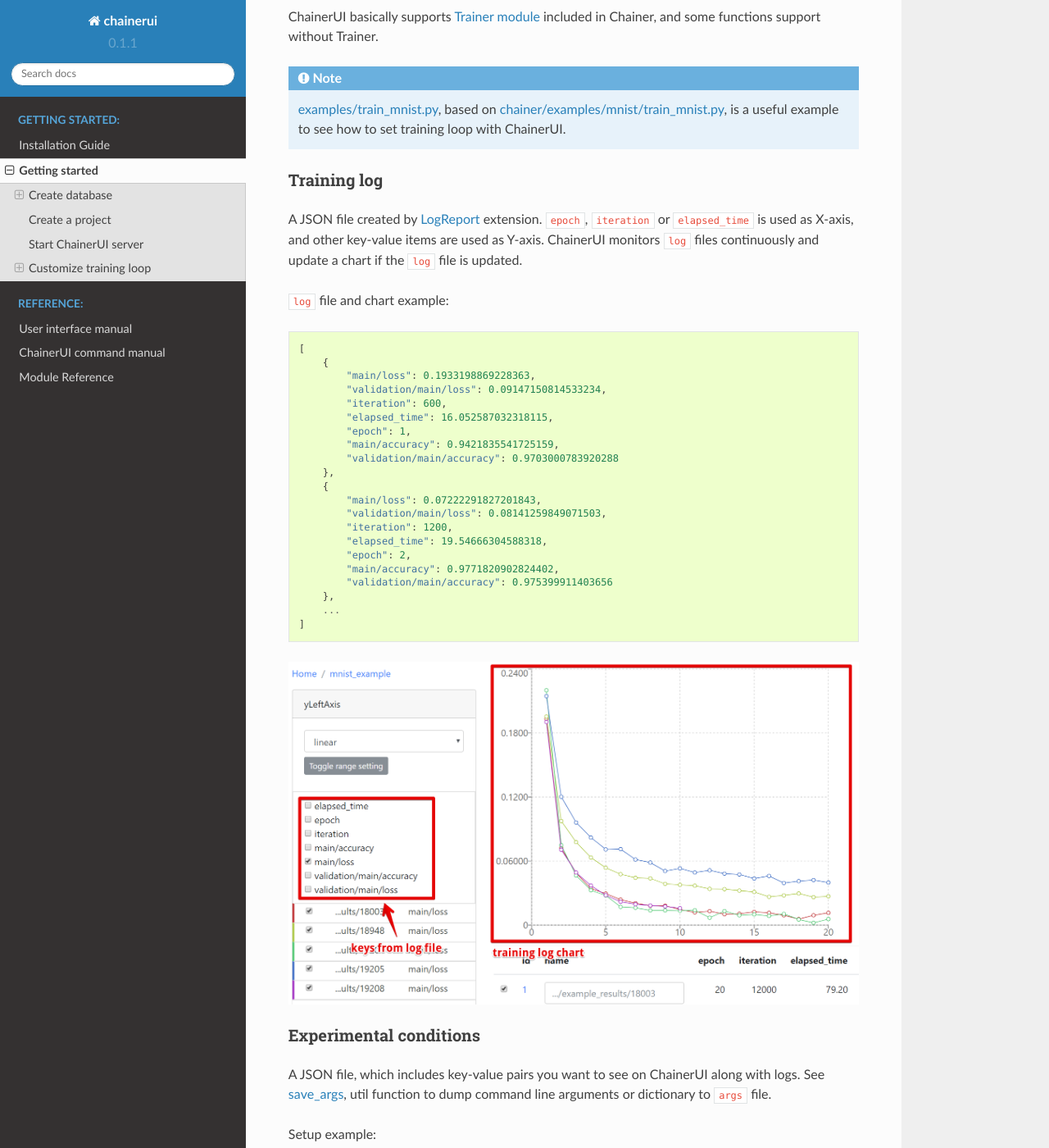
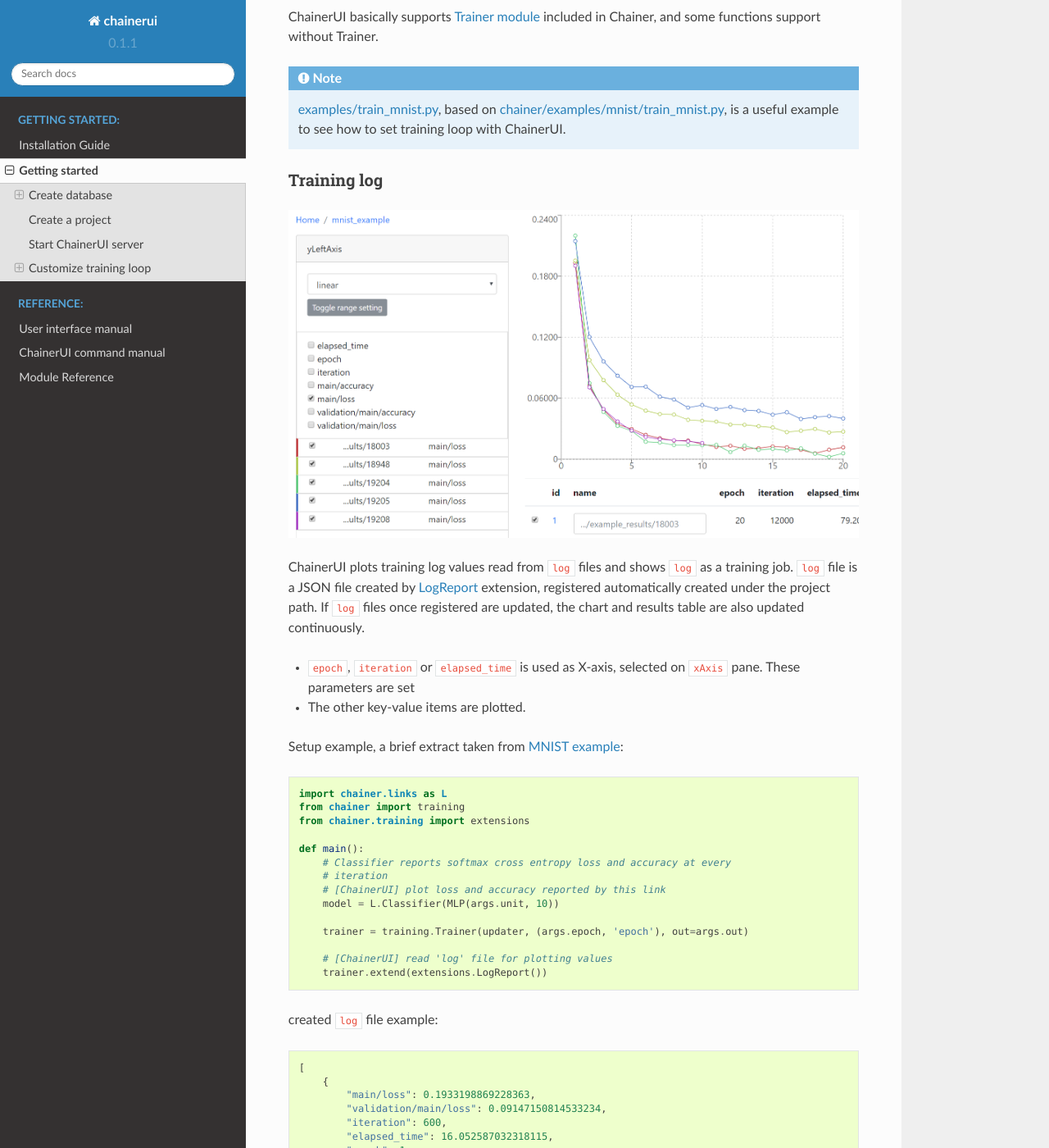
Before and after one commit to chainer/chainerui, a Sphinx documentation site: the page built from docs/source/getstart.rst, in a window 1280 px wide and 1400 px high, scrolled down 1390 px. Shown: the whole window at 82% size. Built offline with Sphinx 7.4.7 and the Read the Docs theme 2.0.0, drawn with Linux system fonts in a browser that asks for light colours; some of the changed text lies outside the part shown.

Commit message:
modify trainer example

```diff
--- a/docs/source/getstart.rst
+++ b/docs/source/getstart.rst
@@ -74,9 +74,33 @@ ChainerUI basically supports `Trainer module <https://docs.chainer.org/en/stable
 Training log
 ~~~~~~~~~~~~
 
-A JSON file created by `LogReport <https://docs.chainer.org/en/v3/reference/generated/chainer.training.extensions.LogReport.html>`__ extension. ``epoch``, ``iteration`` or ``elapsed_time`` is used as X-axis, and other key-value items are used as Y-axis. ChainerUI monitors ``log`` files continuously and update a chart if the ``log`` file is updated.
+.. image:: ../images/chart_with_y_sample.png
 
-``log`` file and chart example::
+ChainerUI plots training log values read from ``log`` files and shows ``log`` as a training job. ``log`` file is a JSON file created by `LogReport <https://docs.chainer.org/en/v3/reference/generated/chainer.training.extensions.LogReport.html>`__ extension, registered automatically created under the project path. If ``log`` files once registered are updated, the chart and results table are also updated continuously.
+
+* ``epoch``, ``iteration`` or ``elapsed_time`` is used as X-axis, selected on ``xAxis`` pane. These parameters are set
+* The other key-value items are plotted.
+
+Setup example, a brief extract taken from `MNIST example <https://github.com/chainer/chainerui/blob/master/examples/train_mnist.py>`__:
+
+.. code-block:: python
+
+  import chainer.links as L
+  from chainer import training
+  from chainer.training import extensions
+
+  def main():
+      # Classifier reports softmax cross entropy loss and accuracy at every
+      # iteration
+      # [ChainerUI] plot loss and accuracy reported by this link
+      model = L.Classifier(MLP(args.unit, 10))
+
+      trainer = training.Trainer(updater, (args.epoch, 'epoch'), out=args.out)
+
+      # [ChainerUI] read 'log' file for plotting values
+      trainer.extend(extensions.LogReport())
+
+created ``log`` file example::
 
   [
       {
@@ -100,14 +124,14 @@ A JSON file created by `LogReport <https://docs.chainer.org/en/v3/reference/gene
       ...
   ]
 
-.. image:: ../images/chart_with_y_sample.png
-
 Experimental conditions
 ~~~~~~~~~~~~~~~~~~~~~~~
 
-A JSON file, which includes key-value pairs you want to see on ChainerUI along with logs. See :ref:`save_args <module_save_args>`, util function to dump command line arguments or dictionary to ``args`` file.
+.. image:: ../images/result_table_condition_sample.png
 
-Setup example:
+ChainerUI shows training job with experimental conditions read from ``args`` file. ``args`` file is a JSON file, which includes key-value pairs. See :ref:`save_args <module_save_args>`, util function to dump command line arguments or dictionary to ``args`` file.
+
+Setup example, a brief extract taken from `MNIST example <https://github.com/chainer/chainerui/blob/master/examples/train_mnist.py>`__:
 
 .. code-block:: python
 
@@ -122,7 +146,7 @@ Setup example:
       # [ChainerUI] save 'args' to show experimental conditions
       save_args(args, args.out)
 
-``args`` file and table example::
+``args`` file example, values are showed as experimental conditions on a results table::
 
   {
       "resume": "",
@@ -134,16 +158,24 @@ Setup example:
       "out": "results"
   }
 
-.. image:: ../images/result_table_condition_sample.png
-
 Operate training loop
 ~~~~~~~~~~~~~~~~~~~~~
 
-A JSON file, which is automatically created by :ref:`CommandsExtension <module_command_extension>`, used for ChainerUI server to communicate to operate the target training loop.
+.. image:: ../images/detail_page_operation_block.png
 
-Setup example:
+ChainerUI support to operate a training loop with :ref:`CommandsExtension <module_command_extension>`, the latest version supports:
+
+* take a snapshot
+* adjust hyperparameters of an optimizer
+
+Operation buttons are in :ref:`detail page <ui_detail_page>`.
+
+Setup example, a brief extract taken from `MNIST example <https://github.com/chainer/chainerui/blob/master/examples/train_mnist.py>`__:
 
 .. code-block:: python
+
+  from chainer import training
+  from chainer.training import extensions
 
   # [ChainerUI] import CommandsExtension
   from chainerui.extensions import CommandsExtension
@@ -151,10 +183,7 @@ Setup example:
   def main():
       trainer = training.Trainer(updater, (args.epoch, 'epoch'), out=args.out)
 
+      # [ChainerUI] Observe learning rate
+      trainer.extend(extensions.observe_lr())
       # [ChainerUI] enable to send commands from ChainerUI
       trainer.extend(CommandsExtension())
-
-
-Operation buttons are in :ref:`detail page <ui_detail_page>`, command view example:
-
-.. image:: ../images/detail_page_operation_block.png
```
Also changed, not shown: docs/images/chart_with_y_sample.png, docs/images/detail_page_operation_block.png, docs/images/result_table_condition_sample.png.
